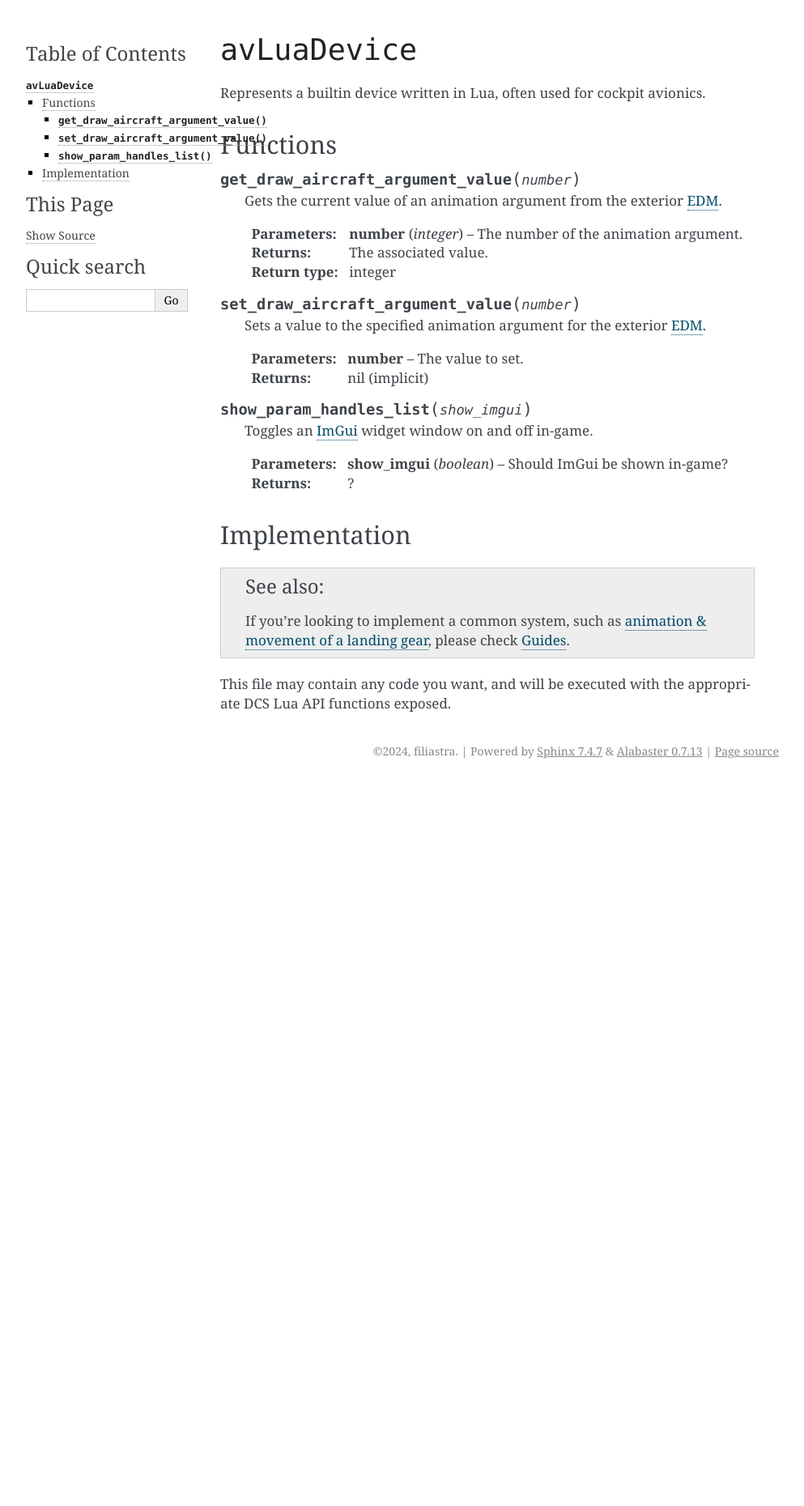
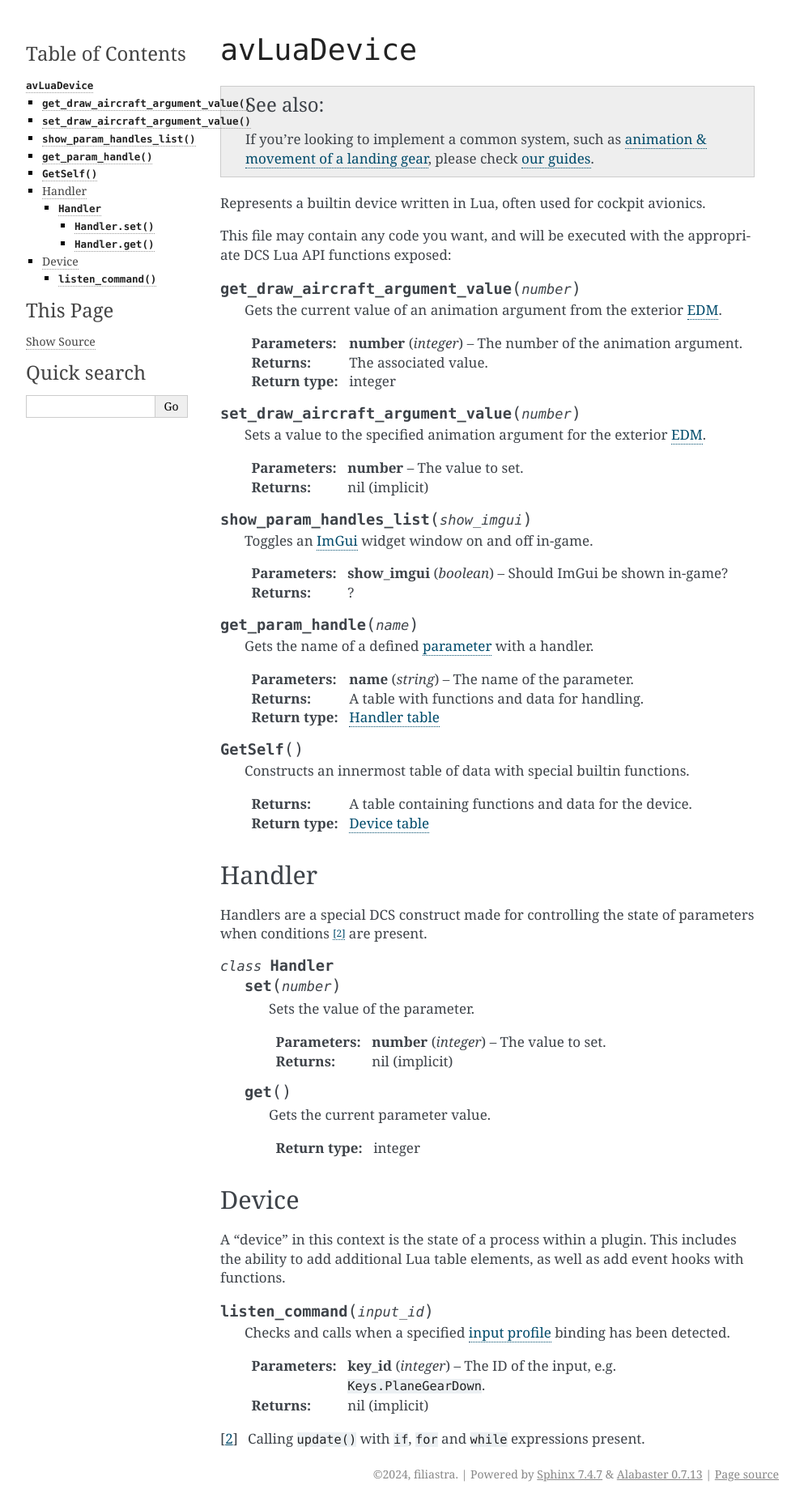
Before and after one commit to eightween/dcswd, a Sphinx documentation site: the page built from docs/lua.api.device.rst, in a window 1280 px wide. Shown: the whole page at 81% size, without its empty margins (148-1141 px from the left). Built offline with Sphinx 7.4.7, drawn with Linux system fonts in a browser that asks for light colours; pages that are not in the unit, such as notebooks, are missing from menus; before the commit the page ends 967 px from its top, so only the background shows below that.

```diff
--- a/docs/lua.api.device.rst
+++ b/docs/lua.api.device.rst
@@ -1,10 +1,15 @@
 ``avLuaDevice``
 ===============
 
+.. seealso::
+    If you're looking to implement a common system, such as
+    :doc:`animation & movement of a landing gear <lua.api.landing_gear_system>`,
+    please check :doc:`our guides <guide>`.
+
 Represents a builtin device written in Lua, often used for cockpit avionics.
 
-Functions
----------
+This file may contain any code you want, and will be executed with the appropriate
+DCS Lua API functions exposed:
 
 .. function:: get_draw_aircraft_argument_value(number)
 
@@ -30,13 +35,58 @@ Functions
     :type show_imgui: boolean
     :returns: ?
 
-Implementation
---------------
+.. function:: get_param_handle(name)
 
-.. seealso::
-    If you're looking to implement a common system, such as
-    :doc:`animation & movement of a landing gear <lua.api.landing_gear>`,
-    please check :doc:`guide`.
+    Gets the name of a defined :doc:`parameter <lua.api.parameter>` with a handler.
 
-This file may contain any code you want, and will be executed with the appropriate
-DCS Lua API functions exposed.
+    :param name: The name of the parameter.
+    :type name: string
+    :returns: A table with functions and data for handling.
+    :rtype: `Handler table <#handler>`_
+
+.. function:: GetSelf()
+
+    Constructs an innermost table of data with special builtin functions.
+
+    :returns: A table containing functions and data for the device.
+    :rtype: `Device table <#device>`_
+
+Handler
+-------
+
+Handlers are a special DCS construct made for controlling the state
+of parameters when conditions [#1]_ are present.
+
+.. class:: Handler
+
+    .. method:: set(number)
+
+        Sets the value of the parameter.
+
+        :param number: The value to set.
+        :type number: integer
+        :returns: nil (implicit)
+
+    .. method:: get()
+
+        Gets the current parameter value.
+
+        :rtype: integer
+
+Device
+------
+
+A "device" in this context is the state of a process within a plugin.
+This includes the ability to add additional Lua table elements, as well
+as add event hooks with functions.
+
+.. function:: listen_command(input_id)
+
+    Checks and calls when a specified :doc:`input profile <lua.input>` binding
+    has been detected.
+
+    :param key_id: The ID of the input, e.g. ``Keys.PlaneGearDown``.
+    :type key_id: integer
+    :returns: nil (implicit)
+
+.. [#1] Calling ``update()`` with ``if``, ``for`` and ``while`` expressions present.
--- /dev/null
+++ b/docs/lua.api.electric.rst
@@ -0,0 +1,4 @@
+``avSimpleElectricSystem``
+==========================
+
+TBA.
--- /dev/null
+++ b/docs/lua.api.landing_gear_system.rst
@@ -0,0 +1,4 @@
+Landing Gear System
+===================
+
+TBA.
--- /dev/null
+++ b/docs/lua.api.parameter.rst
@@ -0,0 +1,4 @@
+Parameters
+==========
+
+TBA.
--- /dev/null
+++ b/docs/lua.api.weapon.rst
@@ -0,0 +1,4 @@
+``avSimpleWeaponSystem``
+========================
+
+TBA.
--- /dev/null
+++ b/docs/lua.input.rst
@@ -0,0 +1,4 @@
+Configuring input profiles
+==========================
+
+TBA.
```
Also changed, not shown: docs/lua.rst (+12 -4 lines).
